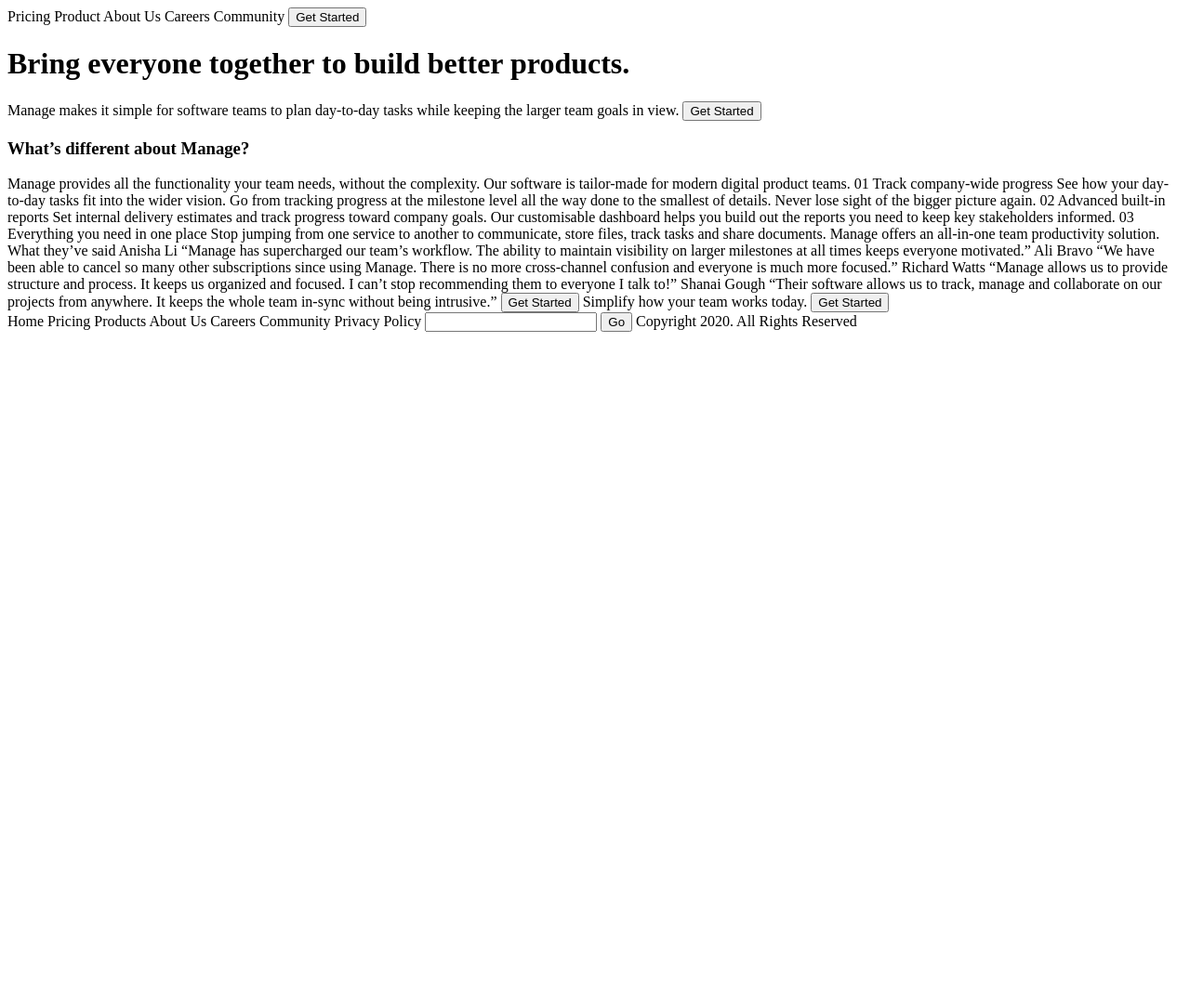
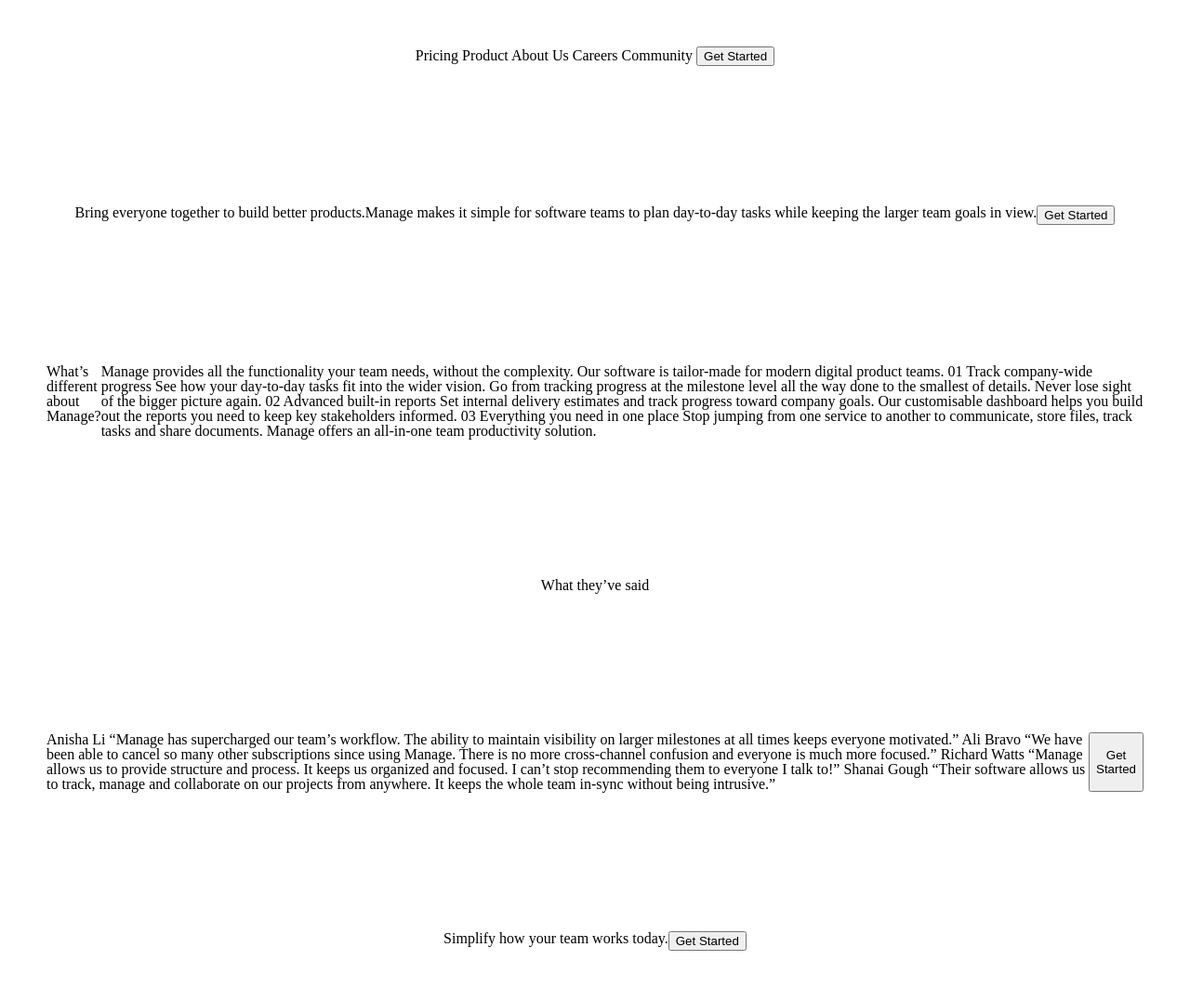
Before and after one commit to XimenesJu/responsive-landing-page, a plain HTML site: page index.html in a window 1280 px wide. Shown: the top 1076 px of the page at 93% size. Before the commit the page ends 800 px from the top, so only its background shows below. Drawn offline with Linux system fonts and the light colour scheme.

Commit message:
adding style file with initial grid components + grid tags on html

```diff
--- a/index.html
+++ b/index.html
@@ -4,26 +4,33 @@
   <meta charset="UTF-8">
   <meta http-equiv="X-UA-Compatible" content="IE=edge">
   <meta name="viewport" content="width=device-width, initial-scale=1.0">
+  <link rel="stylesheet" type="text/css" href="style/reset.css">
+  <link rel="stylesheet" type="text/css" href="style/style.css">
   <title>Responsive Landing Page</title>
 </head>
 <body>
+  <div class="grid-container">
+    <div class="item1">
       <header>
       Pricing
       Product
       About Us
       Careers
       Community
-
       <button>Get Started</button>
       </header>
+    </div>
 
+    <div class="item2">
       <h1>Bring everyone together to build better products.</h1>
 
       Manage makes it simple for software teams to plan day-to-day
       tasks while keeping the larger team goals in view.
 
       <button>Get Started</button>
+    </div>
 
+    <div class="item3">
       <h3>What’s different about Manage?</h3>
 
       Manage provides all the functionality your team needs, without
@@ -47,9 +54,13 @@
       Stop jumping from one service to another to communicate, store files,
       track tasks and share documents. Manage offers an all-in-one team
       productivity solution.
+    </div>
 
+    <div class="item4">
     What they’ve said
+    </div>
 
+    <div class="item5">
     Anisha Li
     “Manage has supercharged our team’s workflow. The ability to maintain
     visibility on larger milestones at all times keeps everyone motivated.”
@@ -68,11 +79,18 @@
     from anywhere. It keeps the whole team in-sync without being intrusive.”
 
     <button>Get Started</button>
+    </div>
+
+    <div class="item6">
+
 
     Simplify how your team works today.
     <button>Get Started</button>
+    </div>
+</div>
 
- <footer>
+
+ <footer class="item7">
   Home
   Pricing
   Products
--- /dev/null
+++ b/style/reset.css
@@ -0,0 +1,135 @@
+/* http://meyerweb.com/eric/tools/css/reset/
+   v2.0 | 20110126
+   License: none (public domain)
+*/
+
+html,
+body,
+div,
+span,
+applet,
+object,
+iframe,
+h1,
+h2,
+h3,
+h4,
+h5,
+h6,
+p,
+blockquote,
+pre,
+a,
+abbr,
+acronym,
+address,
+big,
+cite,
+code,
+del,
+dfn,
+em,
+img,
+ins,
+kbd,
+q,
+s,
+samp,
+small,
+strike,
+strong,
+sub,
+sup,
+tt,
+var,
+b,
+u,
+i,
+center,
+dl,
+dt,
+dd,
+ol,
+ul,
+li,
+fieldset,
+form,
+label,
+legend,
+table,
+caption,
+tbody,
+tfoot,
+thead,
+tr,
+th,
+td,
+article,
+aside,
+canvas,
+details,
+embed,
+figure,
+figcaption,
+footer,
+header,
+hgroup,
+menu,
+nav,
+output,
+ruby,
+section,
+summary,
+time,
+mark,
+audio,
+video {
+  margin: 0;
+  padding: 0;
+  border: 0;
+  font-size: 100%;
+  font: inherit;
+  vertical-align: baseline;
+}
+
+/* HTML5 display-role reset for older browsers */
+article,
+aside,
+details,
+figcaption,
+figure,
+footer,
+header,
+hgroup,
+menu,
+nav,
+section {
+  display: block;
+}
+
+body {
+  line-height: 1;
+}
+
+ol,
+ul {
+  list-style: none;
+}
+
+blockquote,
+q {
+  quotes: none;
+}
+
+blockquote:before,
+blockquote:after,
+q:before,
+q:after {
+  content: '';
+  content: none;
+}
+
+table {
+  border-collapse: collapse;
+  border-spacing: 0;
+}
--- /dev/null
+++ b/style/style.css
@@ -0,0 +1,27 @@
+.item1 { grid-area: header;}
+.item2 { grid-area: firstblock;}
+.item3 { grid-area: secondblock;}
+.item4 { grid-area: testimonials-title;}
+.item5 { grid-area: testimonials;}
+.item6 { grid-area: pre-footer;}
+.item7 { grid-area: footer;}
+
+.grid-container {
+  display: grid;
+  grid-template-areas:
+   'header'
+   'firstblock'
+   'secondblock'
+   'testimonials-title'
+   'testimonials'
+   'pre-footer'
+   'footer';
+   gap: 50px;
+
+}
+
+.grid-container > div {
+  display: flex;
+  justify-content: center;
+  padding: 50px;
+}
```
Lines whose indentation alone changed are shown as unchanged.
